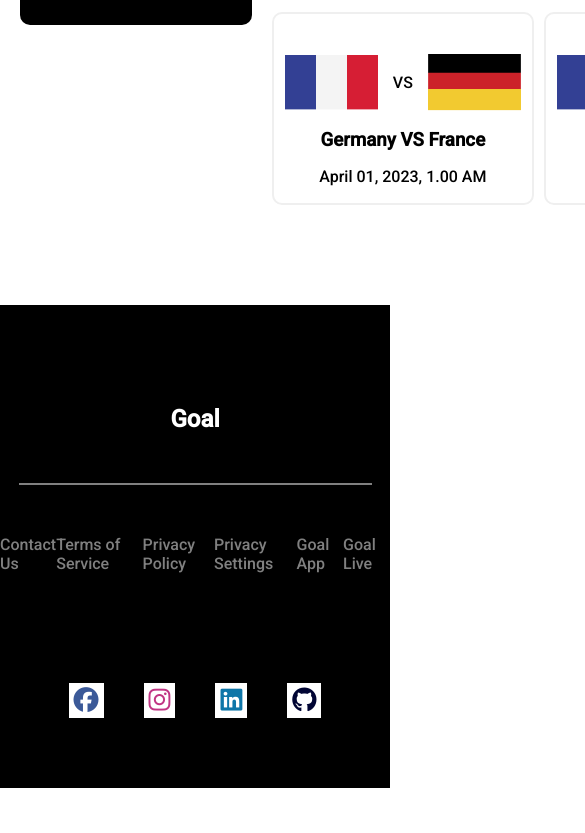
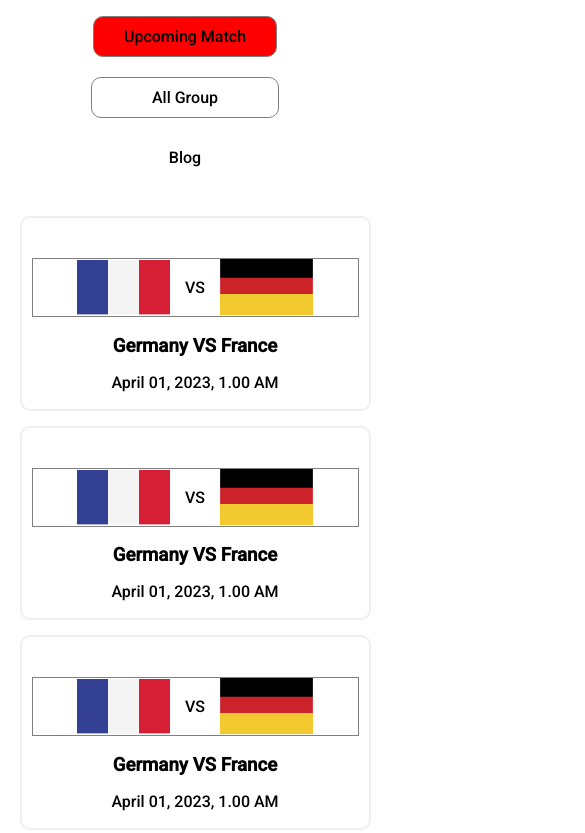
Before and after one commit to Miraz9907/assignment2, a plain HTML site: page matches.html in a window 390 px wide. Shown: the part 1034-1867 px from the top of the page, 585 px wide, since content can reach past the window. Before the commit the page ends 1822 px from the top, so only its background shows below. Drawn offline with Linux system fonts and the light colour scheme.

Commit message:
responsive for mobile added

```diff
--- a/matches.html
+++ b/matches.html
@@ -37,7 +37,7 @@
         <div class="transfer-box">
             <div class="box1">
 
-                    <a class="match" id="matches" href="http://127.0.0.1:5500/matches.html">Upcoming Match</a>
+                    <a class="match" id="common" href="http://127.0.0.1:5500/matches.html">Upcoming Match</a>
                     <a class="group" href="http://127.0.0.1:5500/group.html">All Group</a>
                     <a class="blogs"  href="http://127.0.0.1:5500/index.html">Blog</a>
 
--- a/style.css
+++ b/style.css
@@ -94,9 +94,6 @@ h1{
     padding: 10px 30px;
 
 }
-#matches{
-    background-color: red;
-}
 .box1 a.group{
     padding: 10px 60px;
 }
@@ -104,7 +101,7 @@ h1{
 .box1 a.blogs{
     padding: 10px 80px;
 }
-#blogs{
+#common{
     background-color: red;
 }
 
@@ -300,6 +297,63 @@ hr{
 }
 
 .group-info img{
-    height: 50px;
-    width: 60px;
+    height: 5vw;
+    width: 6vw;
 }
+
+
+/* ====================================================Responsive design style start ================================================== */
+
+/*====================== mobile device=========== */
+@media only screen and (max-width:576px) {
+    .container{
+        width: 100%;
+       display: flex;
+       flex-direction: column;
+       justify-content: center;
+       align-items: center;
+    }
+    .half-width img{
+        margin-top:20px ;
+    }
+    .transfer-box{
+       display: flex;
+       flex-direction: column;
+    }
+    .box1{
+        display: flex;
+        flex-direction: column;
+        background-color: white;
+
+    }
+    .match {
+        border: 1px solid grey;
+    }
+    .group{
+        border: 1px solid grey;
+    }
+    .box2{
+        grid-template-columns: repeat(1,1fr);
+    }
+    .footer{
+        display: flex;
+        flex-direction: column;
+        justify-content: center;
+    }
+    .foot{
+        display: flex;
+        flex-direction: column;
+        justify-content: center;
+        align-items: center;
+
+    }
+    .foot a{
+        margin: 10px 0px;
+    }
+    .social{
+        display: flex;
+        flex-direction: column;
+        justify-content: center;
+        align-items: center;
+    }
+}
```
Also changed, not shown: group.html (+1 -1 lines), index.html (+2 -2 lines).
